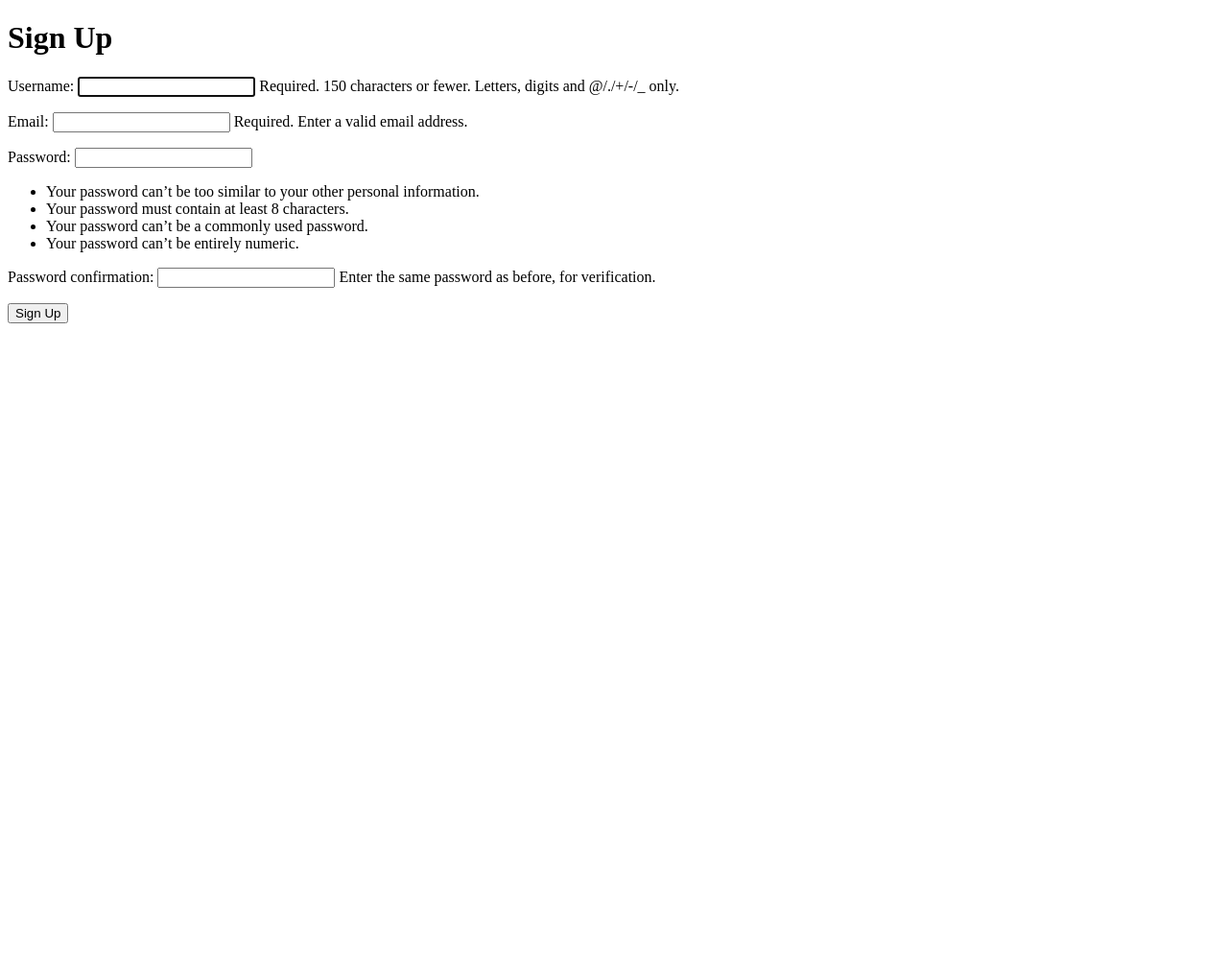
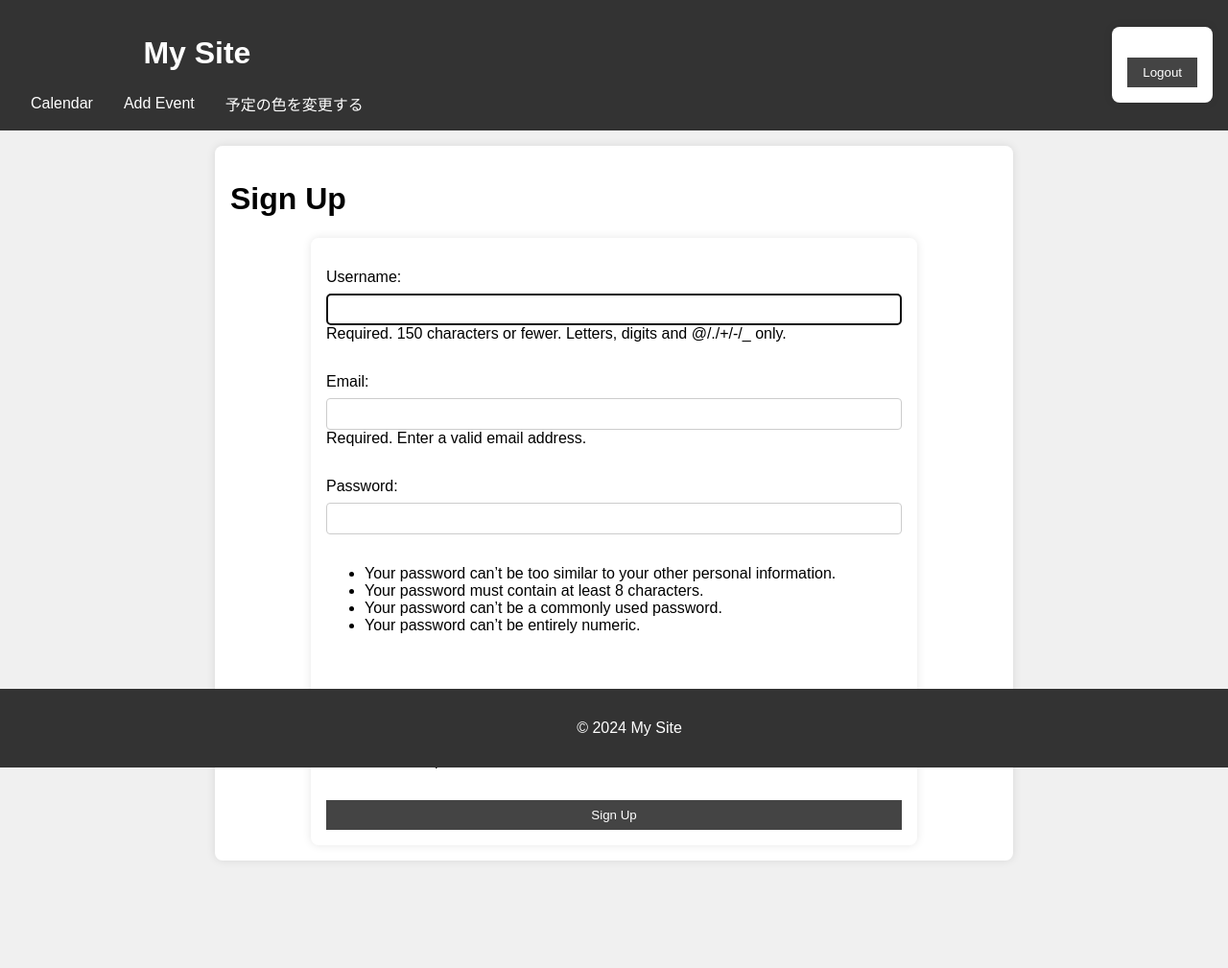
Before and after one commit to uni4x/repo3, a Django app: page /users/signup/ in a window 1280 px wide. Shown: the whole page at 96% size. Before the commit the page ends 337 px from the top, so only its background shows below. Run offline with Django 5.2, Linux system fonts and the light colour scheme; some libraries are stand-ins or nearby versions.

Commit message:
update design

```diff
--- a/comments/forms.py
+++ b/comments/forms.py
@@ -7,3 +7,6 @@
     class Meta:
         model = Comment
         fields = ['comment_text']
+        widgets = {
+            'comment_text': forms.Textarea(attrs={'class': 'form-control', 'rows': 4, 'placeholder': 'Add your comment here...'}),
+        }
--- a/events/forms.py
+++ b/events/forms.py
@@ -8,6 +8,8 @@
         model = Event
         fields = ['title', 'description', 'start_time', 'end_time']
         widgets = {
-            'start_time': forms.DateInput(attrs={'type': 'date'}),
-            'end_time': forms.DateInput(attrs={'type': 'date'}),
+            'title': forms.TextInput(attrs={'class': 'form-control'}),
+            'description': forms.Textarea(attrs={'class': 'form-control'}),
+            'start_time': forms.DateInput(attrs={'type': 'date', 'class': 'form-control'}),
+            'end_time': forms.DateInput(attrs={'type': 'date', 'class': 'form-control'}),
         }
--- a/events/static/css/styles.css
+++ b/events/static/css/styles.css
@@ -11,6 +11,9 @@
     color: white;
     padding: 1rem;
     text-align: center;
+    display: flex;
+    justify-content: space-between;
+    align-items: center;
 }
 
 nav a {
@@ -19,8 +22,34 @@
     text-decoration: none;
 }
 
+nav form {
+    display: inline;
+}
+
+nav {
+    display: flex;
+    align-items: center;
+}
+
+.logout {
+    margin-left: auto;
+}
+
+button {
+    background-color: #444;
+    color: white;
+    border: none;
+    padding: 0.5rem 1rem;
+    cursor: pointer;
+}
+
+button:hover {
+    background-color: #555;
+}
+
 main {
     padding: 1rem;
+    padding-bottom: 7rem; /* フッターの高さ分のパディングを追加 */
 }
 
 footer {
@@ -32,3 +61,85 @@
     width: 100%;
     bottom: 0;
 }
+
+form {
+    display: flex;
+    flex-direction: column;
+    max-width: 600px;
+    margin: auto;
+    background-color: white;
+    padding: 1rem;
+    border-radius: 8px;
+    box-shadow: 0 0 10px rgba(0, 0, 0, 0.1);
+}
+
+form label {
+    margin-top: 1rem;
+}
+
+form button {
+    margin-top: 1rem;
+}
+
+a {
+    display: inline-block;
+    margin-top: 1rem;
+    color: #333;
+    text-decoration: none;
+}
+
+a:hover {
+    text-decoration: underline;
+}
+
+.form-control {
+    width: 100%;
+    padding: 0.5rem;
+    margin-top: 0.5rem;
+    border: 1px solid #ccc;
+    border-radius: 4px;
+    box-sizing: border-box;
+}
+
+.form-container {
+    max-width: 800px;
+    margin: auto;
+    background-color: white;
+    padding: 1rem;
+    border-radius: 8px;
+    box-shadow: 0 0 10px rgba(0, 0, 0, 0.1);
+}
+
+.event-detail {
+    max-width: 800px;
+    margin: auto;
+    background-color: white;
+    padding: 1rem;
+    border-radius: 8px;
+    box-shadow: 0 0 10px rgba(0, 0, 0, 0.1);
+}
+
+.event-detail h1, .event-detail h2 {
+    margin-bottom: 1rem;
+}
+
+.event-detail p {
+    margin: 0.5rem 0;
+}
+
+.event-detail ul {
+    list-style-type: none;
+    padding: 0;
+}
+
+.event-detail ul li {
+    background-color: #f9f9f9;
+    margin-bottom: 0.5rem;
+    padding: 0.5rem;
+    border-radius: 4px;
+    box-shadow: 0 0 5px rgba(0, 0, 0, 0.1);
+}
+
+.event-detail a {
+    margin-right: 1rem;
+}
--- a/events/templates/base.html
+++ b/events/templates/base.html
@@ -13,16 +13,20 @@
 </head>
 <body>
     <header>
-        <h1>My Site</h1>
-        <nav>
-            <a href="{% url 'calendar_view' %}">Calendar</a>
-            <a href="{% url 'add_event' %}">Add Event</a>
-            <form method="post" action="{% url 'logout' %}" style="display:inline;">
+        <div>
+            <h1>My Site</h1>
+            <nav>
+                <a href="{% url 'calendar_view' %}">Calendar</a>
+                <a href="{% url 'add_event' %}">Add Event</a>
+                <a href="{% url 'update_color' %}">予定の色を変更する</a>
+            </nav>
+        </div>
+        <div class="logout">
+            <form method="post" action="{% url 'logout' %}">
                 {% csrf_token %}
                 <button type="submit">Logout</button>
             </form>
-            <a href="{% url 'update_color' %}">予定の色を変更する</a>
-        </nav>
+        </div>
     </header>
     <main>
         {% block content %}{% endblock %}
--- a/events/templates/events/add_event.html
+++ b/events/templates/events/add_event.html
@@ -10,5 +10,4 @@
         {{ form.as_p }}
         <button type="submit">Save</button>
     </form>
-    <a href="{% url 'calendar_view' %}">Back to Calendar</a>
 {% endblock %}
--- a/events/templates/events/confirm_delete.html
+++ b/events/templates/events/confirm_delete.html
@@ -1,7 +1,10 @@
 <!-- events/templates/events/confirm_delete.html -->
+{% extends "base.html" %}
 
+{% block title %}Delete Event{% endblock %}
 
 {% block content %}
+    <div class="form-container">
         <h2>Delete Event</h2>
         <p>Are you sure you want to delete the event "{{ event.title }}"?</p>
 
@@ -10,4 +13,5 @@
             <button type="submit">Yes, delete</button>
             <a href="{% url 'event_detail' event.id %}">Cancel</a>
         </form>
+    </div>
 {% endblock %}
--- a/events/templates/events/event_detail.html
+++ b/events/templates/events/event_detail.html
@@ -4,8 +4,10 @@
 {% block title %}{{ event.title }}{% endblock %}
 
 {% block content %}
+    <div class="event-detail">
         <h1>{{ event.title }}</h1>
         <p>{{ event.description }}</p>
+        <br>
         <p>Start: {{ event.start_time }}</p>
         <p>End: {{ event.end_time }}</p>
         <h2>Comments</h2>
@@ -18,6 +20,6 @@
             {% endfor %}
         </ul>
         <a href="{% url 'add_comment' event.id %}">Add Comment</a>
-    <a href="{% url 'calendar_view' %}">Back to Calendar</a>
         <a href="{% url 'delete_event' event.id %}">Delete Event</a>
+    </div>
 {% endblock %}
--- a/mysite/urls.py
+++ b/mysite/urls.py
@@ -19,12 +19,16 @@
 
 from django.contrib import admin
 from django.urls import path, include
+from django.shortcuts import redirect
+
+def redirect_to_login(request):
+    return redirect('login')
 
 urlpatterns = [
     path('admin/', admin.site.urls),
     path('accounts/', include('django.contrib.auth.urls')),
     path('events/', include('events.urls')),
-    path('', include('events.urls')),
     path('comments/', include('comments.urls')),
     path('users/', include('users.urls')),
+    path('', redirect_to_login),  # ルートパスをログインページにリダイレクト
 ]
--- a/templates/registration/signup.html
+++ b/templates/registration/signup.html
@@ -1,17 +1,15 @@
 <!-- templates/registration/signup.html -->
+{% extends "base.html" %}
 
-<!DOCTYPE html>
-<html lang="en">
-<head>
-    <meta charset="UTF-8">
-    <title>Sign Up</title>
-</head>
-<body>
+{% block title %}Sign Up{% endblock %}
+
+{% block content %}
+    <div class="form-container">
         <h1>Sign Up</h1>
         <form method="post">
             {% csrf_token %}
             {{ form.as_p }}
             <button type="submit">Sign Up</button>
         </form>
-</body>
-</html>
+    </div>
+{% endblock %}
--- a/users/forms.py
+++ b/users/forms.py
@@ -1,22 +1,45 @@
 # users/forms.py
 
 from django import forms
-from django.contrib.auth.forms import UserCreationForm
+from django.contrib.auth.forms import UserCreationForm, AuthenticationForm
 from django.contrib.auth.models import User
 from .models import UserProfile
 
 class SignUpForm(UserCreationForm):
-    email = forms.EmailField(required=True, help_text='Required. Enter a valid email address.')
+    email = forms.EmailField(
+        required=True,
+        help_text='Required. Enter a valid email address.',
+        widget=forms.EmailInput(attrs={'class': 'form-control'})
+    )
 
     class Meta:
         model = User
         fields = ('username', 'email', 'password1', 'password2')
+        widgets = {
+            'username': forms.TextInput(attrs={'class': 'form-control'}),
+            'password1': forms.PasswordInput(attrs={'class': 'form-control'}),
+            'password2': forms.PasswordInput(attrs={'class': 'form-control'}),
+        }
 
+    def __init__(self, *args, **kwargs):
+        super(SignUpForm, self).__init__(*args, **kwargs)
+        for field_name, field in self.fields.items():
+            field.widget.attrs['class'] = 'form-control'
 
 class UserProfileForm(forms.ModelForm):
     class Meta:
         model = UserProfile
         fields = ['color']
         widgets = {
-            'color': forms.TextInput(attrs={'type': 'color'}),
+            'color': forms.TextInput(attrs={'type': 'color', 'class': 'form-control'}),
         }
+
+class CustomAuthenticationForm(AuthenticationForm):
+    username = forms.CharField(widget=forms.TextInput(attrs={'class': 'form-control'}))
+    password = forms.CharField(widget=forms.PasswordInput(attrs={'class': 'form-control'}))
+
+    def __init__(self, *args, **kwargs):
+        super(CustomAuthenticationForm, self).__init__(*args, **kwargs)
+        for field_name, field in self.fields.items():
+            print(f"Applying class to {field_name}")  # デバッグ用出力
+            field.widget.attrs['class'] = 'form-control'
--- a/users/urls.py
+++ b/users/urls.py
@@ -1,9 +1,10 @@
 # users/urls.py
 
 from django.urls import path
-from .views import signup, update_color
+from .views import signup, update_color, CustomLoginView
 
 urlpatterns = [
     path('signup/', signup, name='signup'),
     path('update_color/', update_color, name='update_color'),
+    path('login/', CustomLoginView.as_view(), name='login'),
 ]
--- a/users/views.py
+++ b/users/views.py
@@ -2,10 +2,23 @@
 
 from django.shortcuts import render, redirect
 from django.contrib.auth import login, authenticate
-from .forms import SignUpForm
+from .forms import SignUpForm, CustomAuthenticationForm
 from django.contrib.auth.decorators import login_required
 from .forms import UserProfileForm
+from django.contrib.auth.views import LoginView
 
+class CustomLoginView(LoginView):
+    authentication_form = CustomAuthenticationForm
+    template_name = 'registration/login.html'
+
+    def get(self, request, *args, **kwargs):
+        print("CustomLoginView.get called")  # デバッグ用出力
+        return super().get(request, *args, **kwargs)
+
+    def get_context_data(self, **kwargs):
+        context = super().get_context_data(**kwargs)
+        print("Using CustomAuthenticationForm:", self.authentication_form)  # デバッグ用出力
+        return context
 
 def signup(request):
     if request.method == 'POST':
@@ -22,8 +35,6 @@
         form = SignUpForm()
     return render(request, 'registration/signup.html', {'form': form})
 
-
-
 @login_required
 def update_color(request):
     user_profile = request.user.userprofile
```
Also changed, not shown: comments/templates/comments/add_comment.html (+8 -9 lines), templates/registration/login.html (+9 -10 lines), db.sqlite3. Lines whose indentation alone changed are shown as unchanged.
